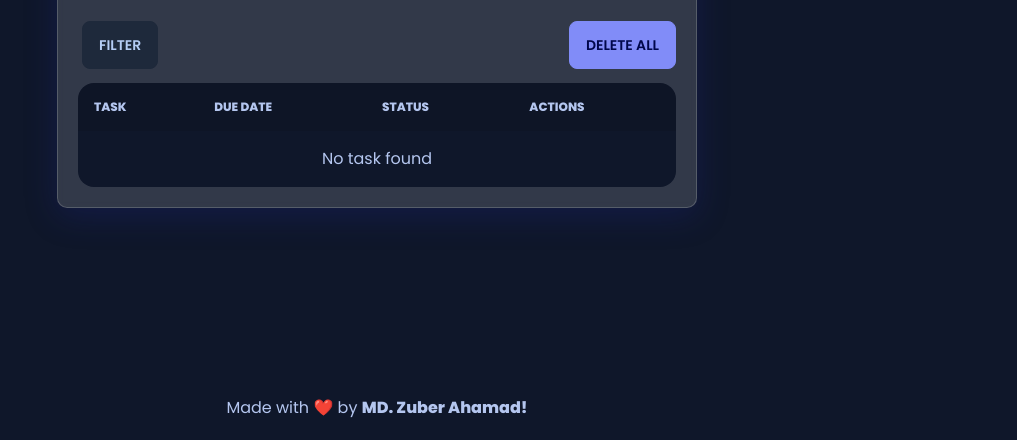
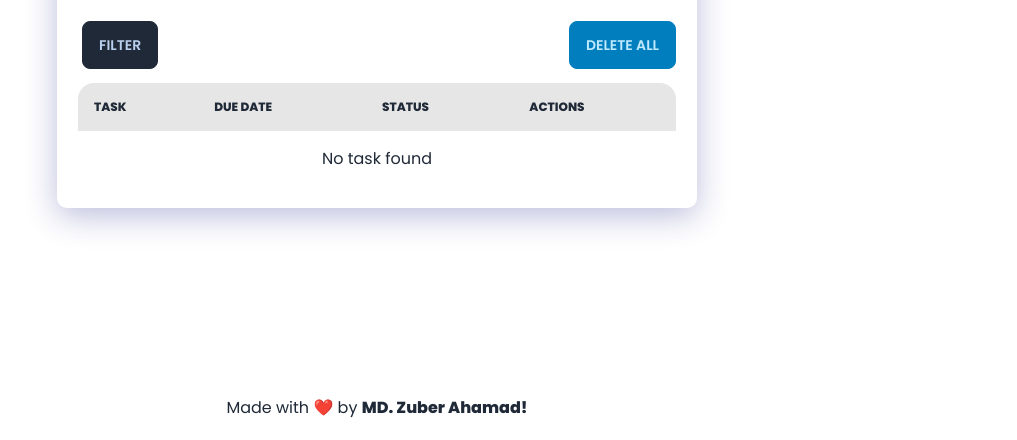
Before and after one commit to web-cracker/todo-list-app, a plain HTML site: page index.html in a window 1280 px wide. Shown: the part 360-800 px from the top of the page, without its empty margins (263-1280 px from the left). Drawn offline with nearby package versions, Linux system fonts and the light colour scheme; no server answers.

Commit message:
Update index.html

```diff
--- a/index.html
+++ b/index.html
@@ -1,5 +1,5 @@
 <!DOCTYPE html>
-<html lang="en" data-theme="night">
+<html lang="en" data-theme="fantasy">
 <head>
     <meta charset="UTF-8">
     <meta http-equiv="X-UA-Compatible" content="IE=edge">
```
